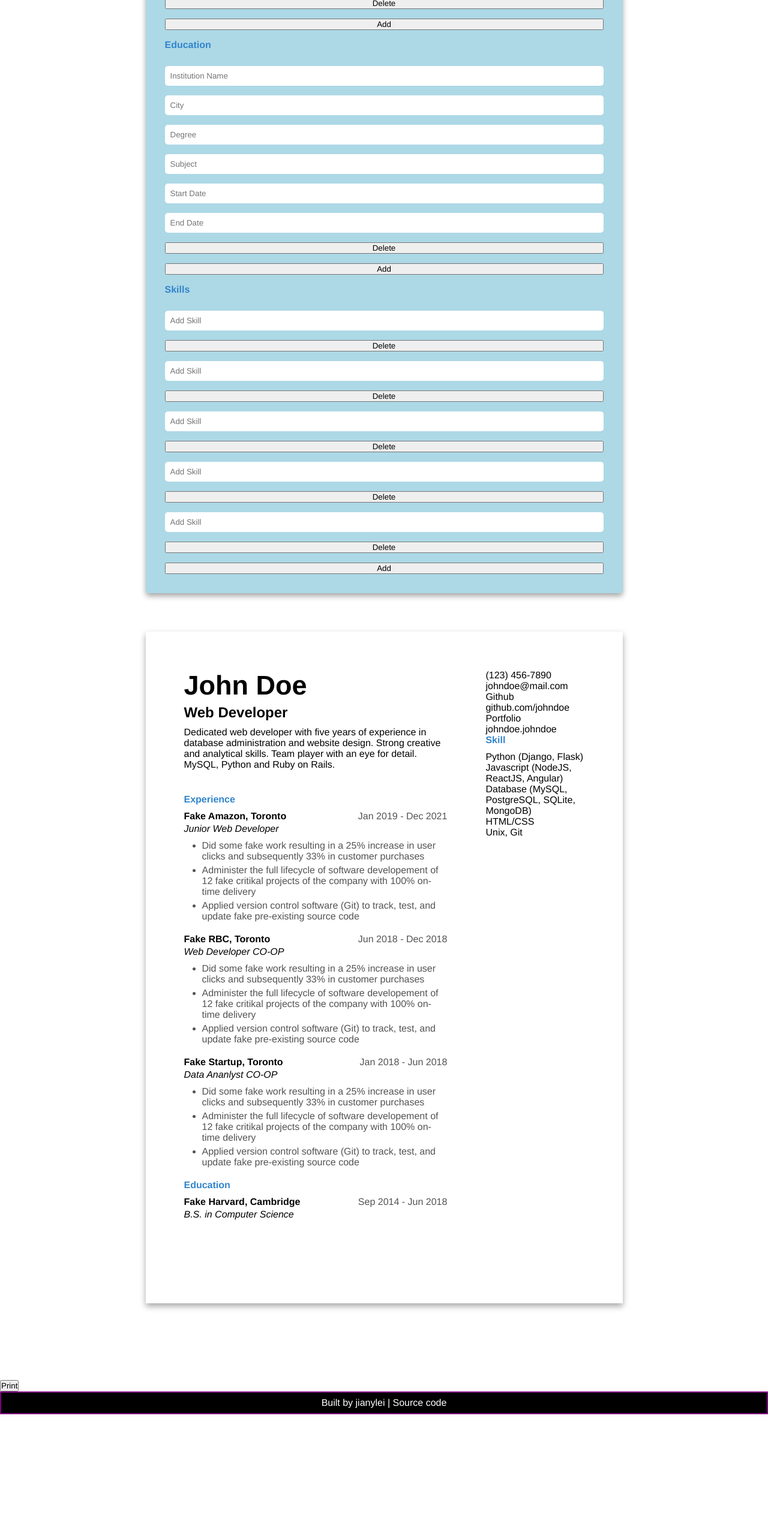
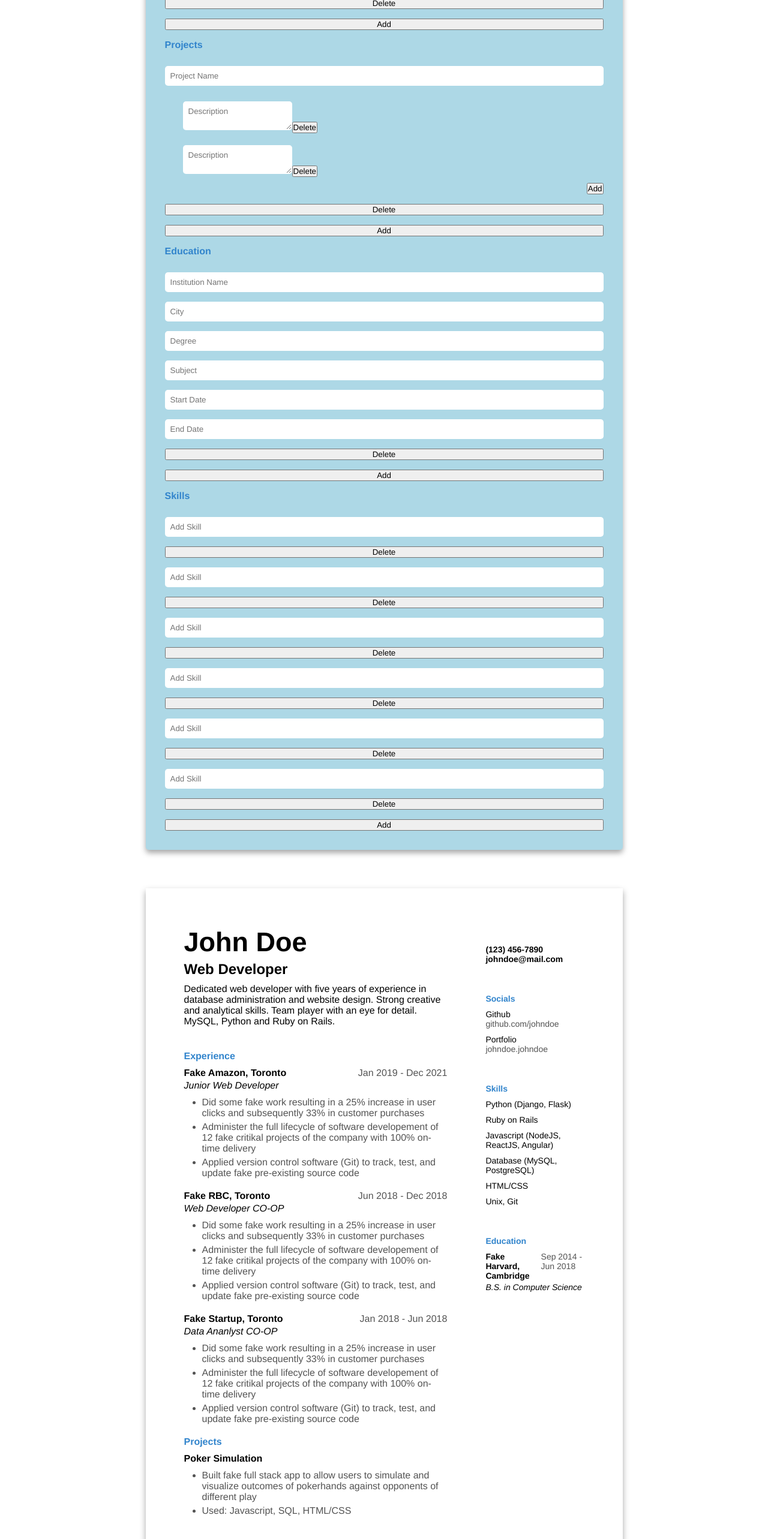
Before and after one commit to jianylei/resume-builder, a React (Create React App) app: page / in a window 1280 px wide. Shown: the part 2364-4930 px from the top of the page at 60% size. Before the commit the page ends 4722 px from the top, so only its background shows below. Built offline with nearby package versions, Linux system fonts and the light colour scheme; the HTML template or start-up script is replaced by a standard one.

Commit message:
added projects section

```diff
--- a/src/App.css
+++ b/src/App.css
@@ -81,6 +81,7 @@ input:focus, textarea:focus{
   padding: 4rem;
 }
 .side-container{
+  font-size: 14px;
   padding: 4rem 4rem 4rem 0;
 }
 .preview-header-container{
@@ -116,6 +117,13 @@ li{
   display: flex;
   flex-direction: column;
 }
+.personal-info{
+  margin-top: 30px;
+  margin-bottom: 50px;
+}
+.preview-link-container,.preview-skills-container{
+  margin-bottom: 10px;
+}
 
 /* Footer */
 .footer-container{
--- a/src/components/emptyResume.js
+++ b/src/components/emptyResume.js
@@ -29,6 +29,14 @@ const emptyResume = {
         text: ""
       }]
     }],
+    projects:[{
+      id: uniqid(),
+      name: "",
+      description:[{
+        id: uniqid(),
+        text: ""
+      }]
+    }],
     education:[{
       id: uniqid(),
       instituteName: "",
--- a/src/components/exampleResume.js
+++ b/src/components/exampleResume.js
@@ -1,91 +1,105 @@
 import uniqid from "uniqid";
 const exampleResume = {
-    personalInfo:{
+    personalInfo: {
         firstName: "John",
         lastName: "Doe",
         title: "Web Developer",
         phone: "(123) 456-7890",
         email: "johndoe@mail.com",
         summary: "Dedicated web developer with five years of experience in database administration and website design. Strong creative and analytical skills. Team player with an eye for detail. MySQL, Python and Ruby on Rails.",
-      link:[{
+        link: [{
             id: uniqid(),
             title: "Github",
             url: "github.com/johndoe"
-      },{
+        }, {
             id: uniqid(),
             title: "Portfolio",
             url: "johndoe.johndoe"
         }]
     },
-    skills:[{
+    skills: [{
         id: uniqid(),
         skill: "Python (Django, Flask)"
-    },{
+    }, {
+        id: uniqid(),
+        skill: "Ruby on Rails"
+    }, {
         id: uniqid(),
         skill: "Javascript (NodeJS, ReactJS, Angular)"
-    },{
+    }, {
         id: uniqid(),
-        skill: "Database (MySQL, PostgreSQL, SQLite, MongoDB)"
-    },{
+        skill: "Database (MySQL, PostgreSQL)"
+    }, {
         id: uniqid(),
         skill: "HTML/CSS"
-    },{
+    }, {
         id: uniqid(),
         skill: "Unix, Git"
     }],
-    experience:[{
+    experience: [{
         id: uniqid(),
         company: "Fake Amazon",
         position: "Junior Web Developer",
         city: "Toronto",
         start: "Jan 2019",
         end: "Dec 2021",
-      description:[{
+        description: [{
             id: uniqid(),
             text: "Did some fake work resulting in a 25% increase in user clicks and subsequently 33% in customer purchases"
-        },{
+        }, {
             id: uniqid(),
             text: "Administer the full lifecycle of software developement of 12 fake critikal projects of the company with 100% on-time delivery"
-      },{
+        }, {
             id: uniqid(),
             text: "Applied version control software (Git) to track, test, and update fake pre-existing source code"
         }]
-    },{
+    }, {
         id: uniqid(),
         company: "Fake RBC",
         position: "Web Developer CO-OP",
         city: "Toronto",
         start: "Jun 2018",
         end: "Dec 2018",
-        description:[{
+        description: [{
             id: uniqid(),
             text: "Did some fake work resulting in a 25% increase in user clicks and subsequently 33% in customer purchases"
-          },{
+        }, {
             id: uniqid(),
             text: "Administer the full lifecycle of software developement of 12 fake critikal projects of the company with 100% on-time delivery"
-        },{
+        }, {
             id: uniqid(),
             text: "Applied version control software (Git) to track, test, and update fake pre-existing source code"
         }]
-      },,{
+    }, {
         id: uniqid(),
         company: "Fake Startup",
         position: "Data Ananlyst CO-OP",
         city: "Toronto",
         start: "Jan 2018",
         end: "Jun 2018",
-        description:[{
+        description: [{
             id: uniqid(),
             text: "Did some fake work resulting in a 25% increase in user clicks and subsequently 33% in customer purchases"
-          },{
+        }, {
             id: uniqid(),
             text: "Administer the full lifecycle of software developement of 12 fake critikal projects of the company with 100% on-time delivery"
-        },{
+        }, {
             id: uniqid(),
             text: "Applied version control software (Git) to track, test, and update fake pre-existing source code"
         }]
     }],
-    education:[{
+    projects: [{
+        id: uniqid(),
+        name: "Poker Simulation",
+        description: [{
+            id: uniqid(),
+            text: "Built fake full stack app to allow users to simulate and visualize outcomes of pokerhands against opponents of different play"
+        },{
+            id: uniqid(),
+            text: "Used: Javascript, SQL, HTML/CSS"
+        }]
+    }],
+    education: [{
         id: uniqid(),
         instituteName: "Fake Harvard",
         city: "Cambridge",
--- a/src/components/form/form.js
+++ b/src/components/form/form.js
@@ -2,6 +2,7 @@ import Link from "./link"
 import Experience from "./experience";
 import Education from "./education"
 import Skills from "./skills"
+import Project from "./projects";
 
 function Form({resume, setResume}) {
     function changeInfoHandler(e){
@@ -32,6 +33,9 @@ function Form({resume, setResume}) {
             <legend>Experience</legend>
             <Experience resume={resume}  setResume={setResume} />
 
+            <legend>Projects</legend>
+            <Project resume={resume}  setResume={setResume} />
+
             <legend>Education</legend>
             <Education resume={resume}  setResume={setResume} />
 
--- /dev/null
+++ b/src/components/form/projectItems.js
@@ -0,0 +1,69 @@
+import uniqid from "uniqid";
+import ProjectText from "./projectItemsText";
+
+function ProjectItems({ id, resume, setResume }) {
+    function changeProjectHandler(e) {
+        const { name, value } = e.target;
+        setResume(prevState => {
+            const newList = resume.projects.map((projects) => {
+                if (projects.id === id) {
+                    return { ...projects, [name]: value }
+                }
+                return projects
+            })
+            return { ...prevState, projects: [...newList] };
+        })
+    }
+    function removeProjectHandler(e) {
+        setResume((prevState) => {
+            const newList = resume.projects.filter(projects => {
+                return (projects.id !== id);
+            })
+            return { ...prevState, projects: [...newList] };
+        });
+    }
+
+    function addDescriptionHandler() {
+        setResume((prevState) => {
+            const newList = resume.projects.map((projects) => {
+                if (id === projects.id) {
+                    return {
+                        ...projects, description: [...projects.description, {
+                            id: uniqid(),
+                            text: ""
+                        }]
+                    }
+                }
+                return projects;
+            })
+            return { ...prevState, projects: [...newList] }
+        })
+    }
+
+    const projectsItemText = resume.projects.map((projects) => {
+        if (projects.id === id) {
+            return (
+                projects.description.map(description => {
+                    return (
+                        <ProjectText key={description.id} parentId={id} id={description.id} resume={resume} setResume={setResume} />
+                    )
+                })
+            )
+        }
+        return "";
+    })
+
+    return (
+        <>
+            <input onChange={changeProjectHandler} type="text" name="name" placeholder="Project Name"></input>
+            <div className="experience-text-container">
+                {projectsItemText}
+                <button style={{float: "right"}} onClick={addDescriptionHandler}>Add</button>
+            </div>
+
+            <button onClick={removeProjectHandler}>Delete</button>
+        </>
+    );
+}
+
+export default ProjectItems;
--- /dev/null
+++ b/src/components/form/projectItemsText.js
@@ -0,0 +1,44 @@
+function ProjectText({id, parentId, resume, setResume}){
+    function changeProjectTextHandler(e) {
+        const { name, value } = e.target;
+        setResume((prevState) => {
+            const newList = resume.projects.map((project)=>{
+                if(project.id === parentId) {
+                    const textList = project.description.map((description)=>{
+                        if(description.id === id){
+                            return{...description, [name]:value}
+                        }
+                        return description
+                    })
+                    return{...project, description:[...textList]}
+                }
+                return project;
+            })
+            return{...prevState, projects:[...newList]}
+        });
+    }
+
+    function removeProjectTextHandler() {
+        setResume((prevState) => {
+            const newList = resume.projects.map((project)=>{
+                if(project.id === parentId) {
+                    const textList = project.description.filter((description)=>{
+                        return (description.id !== id)
+                    })
+                    return{...project, description:[...textList]}
+                }
+                return project;
+            })
+            return{...prevState, projects:[...newList]}
+        });
+    }
+
+    return(
+        <div className="experience-text">
+            <textarea onChange={changeProjectTextHandler} name="text" placeholder="Description"></textarea>
+            <button onClick={removeProjectTextHandler}>Delete</button>
+        </div>
+    )
+}
+
+export default ProjectText;
--- /dev/null
+++ b/src/components/form/projects.js
@@ -0,0 +1,32 @@
+import uniqid from "uniqid";
+import ProjectItems from "./projectItems";
+
+function Project({ resume, setResume }) {
+    function addProjectHandler() {
+        setResume(prevState => ({
+            ...prevState,
+            projects: [...prevState.projects, {
+                id: uniqid(),
+                description:[{
+                    id: uniqid(),
+                    text: ""
+                }]
+            }]
+        }))
+    }
+
+    const projectItems = resume.projects.map((project) => {
+        return (
+            <ProjectItems key={project.id} id={project.id} resume={resume} setResume={setResume} />
+        )
+    })
+
+    return (
+        <>
+            {projectItems}
+            <button onClick={addProjectHandler}>Add</button>
+        </ >
+    )
+}
+
+export default Project;
--- a/src/components/preview/preview.js
+++ b/src/components/preview/preview.js
@@ -14,7 +14,6 @@ class Preview extends Component{
 
                     <div className="summary">{resume.personalInfo.summary}</div>
 
-
                     <PreviewMain resume={resume}/>
                 </div>
                 <SideBar resume={resume}/>
--- a/src/components/preview/previewMain.js
+++ b/src/components/preview/previewMain.js
@@ -1,12 +1,12 @@
 import ExperienceItem from "./experienceItems";
-import EducationItem from "./educationItems";
+import ProjectItem from "./projectItems";
 
 function PreviewMain({resume}){
     const experienceItems = resume.experience.map((experience) => (
         <ExperienceItem key={experience.id} experience={experience} />
     ));
-    const educationItems = resume.education.map((education) => (
-        <EducationItem key={education.id} education={education} />
+    const projectItems = resume.projects.map((project) => (
+        <ProjectItem key={project.id} project={project} />
     ));
 
     return(
@@ -16,8 +16,8 @@ function PreviewMain({resume}){
                 {experienceItems}
             </div>
 
-            <legend>Education</legend>
-                {educationItems}
+            <legend>Projects</legend>
+                {projectItems}
         </div>
     )
 }
--- /dev/null
+++ b/src/components/preview/projectItems.js
@@ -0,0 +1,15 @@
+function ProjectItem({project}){
+    const newList = project.description.map((description)=>{
+        return(
+            <li key={description.id}>{description.text}</li>
+        )
+    })
+    return(
+        <div className="preview-projects">
+                <div style={{fontWeight: "bold"}}>{project.name}</div>
+            <ul className="experience-text">{newList}</ul>
+        </div>
+    )
+}
+
+export default ProjectItem;
--- a/src/components/preview/sidebar.js
+++ b/src/components/preview/sidebar.js
@@ -1,31 +1,40 @@
+import EducationItem from "./educationItems";
+
 function SideBar({resume}){
     const linkItems = resume.personalInfo.link.map((link)=>{
         return(
-            <div className="preview-link-contaienr">
+            <div className="preview-link-container">
                 <div>{link.title}</div>
-                <div>{link.url}</div>
+                <div style={{color:"rgb(83, 83, 83)"}}>{link.url}</div>
             </div>
         )
     });
     const skillItems = resume.skills.map((skill)=>{
         return(
-            <div className="preview-link-contaienr">
+            <div className="preview-skills-container">
                 <div>{skill.skill}</div>
             </div>
         )
     });
+    const educationItems = resume.education.map((education) => (
+        <EducationItem key={education.id} education={education} />
+    ));
 
     return(
         <div className="side-container">
-            <div className="personal-info">
+            <div className="personal-info"><b>
                 <div>{resume.personalInfo.phone}</div>
                 <div>{resume.personalInfo.email}</div>
-            </div>
+            </b></div>
 
+            <legend>Socials</legend>
             {linkItems}
 
-            <legend>Skill</legend>
+            <legend style={{marginTop:"40px"}}>Skills</legend>
             {skillItems}
+
+            <legend style={{marginTop:"40px"}}>Education</legend>
+            {educationItems}
         </div>
     )
 }
```
Lines whose indentation alone changed are shown as unchanged.
